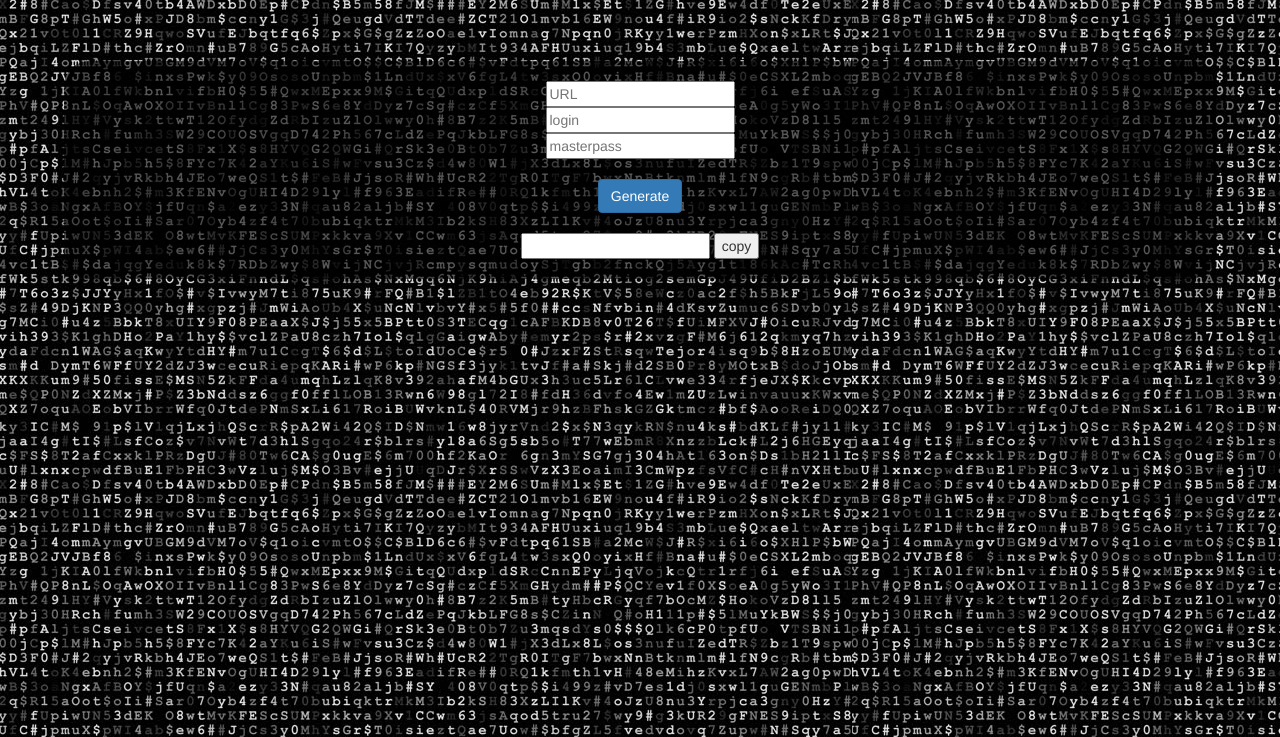
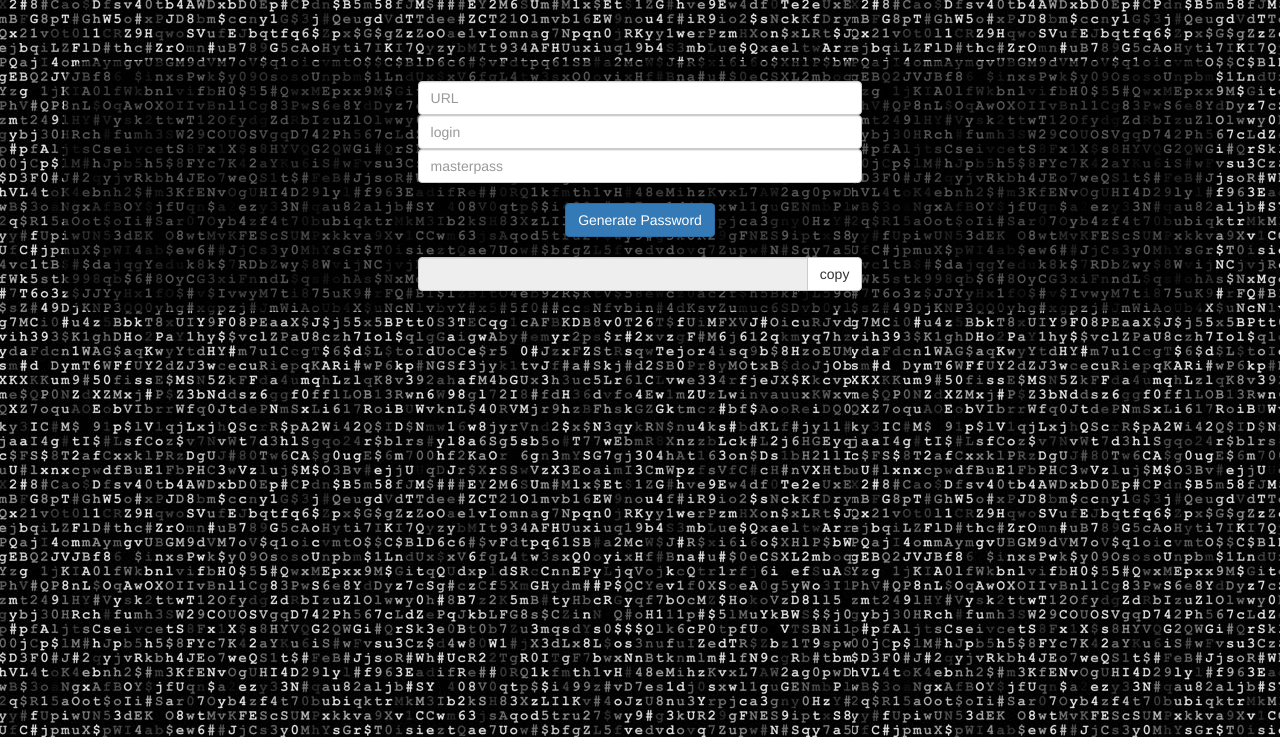
Before and after one commit to ee92/password-generator, a website with bundled scripts: page index.html in a window 1280 px wide. Shown: the part 63-800 px from the top of the page. Built offline with nearby package versions, Linux system fonts and the light colour scheme.

Commit message:
bootstrap inputs

```diff
--- a/css/main.css
+++ b/css/main.css
@@ -20,8 +20,10 @@ body {
 	padding: 20px;
 }
 
-input {
-	width: auto;
+.center {
+	min-width: 240px;
+	max-width: 40%;
+	margin: 0 auto;
 }
 
 @media(max-width: 500px){
--- a/index.html
+++ b/index.html
@@ -14,15 +14,23 @@
 	</div>
 
 	<div id="main">
-		<input id="url" placeholder="URL"><br>
-		<input id="login" placeholder="login"><br>
-		<input id="master" placeholder="masterpass" type="password"><br>
+		<input class="form-control center" id="url" placeholder="URL">
+		<input class="form-control center" id="login" placeholder="login">
+		<input class="form-control center" id="master" placeholder="masterpass" type="password">
 		<br>
-		<button id="genbtn" class="btn btn-primary">Generate</button>
+		<button id="genbtn" class="btn btn-primary">Generate Password</button>
 		<br><br>
-		<input id="pass" readonly>
-		<button id="copy" data-clipboard-target="#pass">copy</button>
+		<div class="center">
+			<div class="input-group">
+            	<input class="form-control" id="pass" readonly>
+            	<span class="input-group-btn">
+            		<button id="copy" class="btn btn-default" data-clipboard-target="#pass">copy</button>
+            	</span>
+        	</div>
+		</div>
 	</div>
+
+	<p></p>
 
 	<script src="js/clipboard.js"></script>
 	<script src="js/words.js"></script>
```
